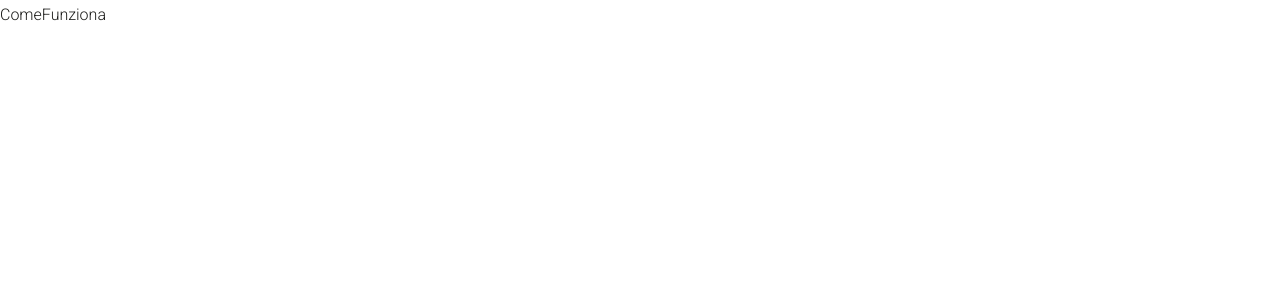
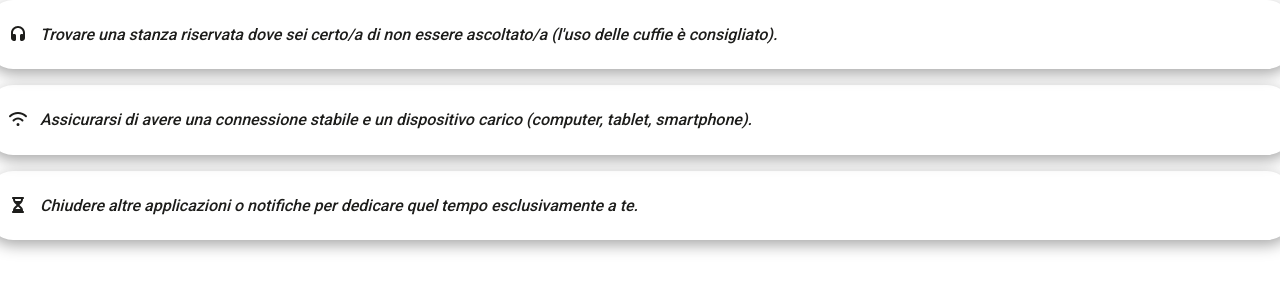
Before and after one commit to giannibussoletti/christiancecconi.it-migration, a React (Vite) app: page /seduta-online/come-funziona in a window 1280 px wide. Shown: the top 300 px of the page. Built offline with nearby package versions, Linux system fonts and the light colour scheme.

Commit message:
adds info card black version

```diff
--- a/src/assets/components/InfoCard.tsx
+++ b/src/assets/components/InfoCard.tsx
@@ -4,13 +4,16 @@ import type { InfoCardTypes } from "../types"
 
 const InfoCard = (infoCardProps: InfoCardTypes) => {
   return (
-    <Row className="icon-e-serv">
+    <Row className="icon-e-serv mb-3">
       <Col xs="auto" className="p-0">
-        <FontAwesomeIcon icon={infoCardProps.icon} className="tit_serv" />
+        <FontAwesomeIcon
+          icon={infoCardProps.icon}
+          className={infoCardProps.isBlack ? "prep-tera" : "tit-serv"}
+        />
       </Col>
       <Col>
-        <h4 className="tit_serv">{infoCardProps.title}</h4>
-        <p className="mb-0">{infoCardProps.text}</p>
+        {infoCardProps.title && <h4 className="tit-serv">{infoCardProps.title}</h4>}
+        <p className={infoCardProps.isBlack ? "prep-tera mb-0" : "mb-0"}>{infoCardProps.text}</p>
       </Col>
     </Row>
   )
--- a/src/assets/css/style.scss
+++ b/src/assets/css/style.scss
@@ -32,14 +32,14 @@ h3 {
   margin-bottom: 10px;
 }
 
-//INFO CARD
+//INFO CARD PINK
 .icon-e-serv {
   border-radius: 25px;
   padding: 20px;
   box-shadow: rgba(0, 0, 0, 0.35) 0px 5px 15px;
 }
 
-.tit_serv {
+.tit-serv {
   font-size: 1.2em;
   font-weight: 600;
   line-height: 18pt;
@@ -47,6 +47,12 @@ h3 {
   text-transform: uppercase;
   font-stretch: condensed;
   color: #de007e;
+}
+
+// INFO CARD BLACK
+.prep-tera {
+  font-style: italic;
+  font-weight: 500;
 }
 
 //BUTTON
--- a/src/assets/pages/la_seduta_online/ComeFunziona.tsx
+++ b/src/assets/pages/la_seduta_online/ComeFunziona.tsx
@@ -1,5 +1,14 @@
+import InfoCard from "../../components/InfoCard"
+import { ICSedute } from "../../texts/textSeduteOnline"
+
 const ComeFunziona = () => {
-  return <div>ComeFunziona</div>
+  return (
+    <>
+      {ICSedute.map((info) => {
+        return <InfoCard {...info} />
+      })}
+    </>
+  )
 }
 
 export default ComeFunziona
--- a/src/assets/texts/textHome.tsx
+++ b/src/assets/texts/textHome.tsx
@@ -14,6 +14,7 @@ export const ICStress: InfoCardTypes = {
   icon: faHeart,
   title: "Gestione dello Stress e Autostima:",
   text: `Se senti di non essere mai "abbastanza" o se l'ansia quotidiana ti toglie energie, lavoriamo per rafforzare la tua autoefficacia e imparare a gestire le pressioni esterne.`,
+  isBlack: false,
 }
 
 export const ButPrimaSeduta: ButtonTypes = {
--- /dev/null
+++ b/src/assets/texts/textSeduteOnline.tsx
@@ -0,0 +1,20 @@
+import { faHeadphones, faHourglassHalf, faWifi } from "@fortawesome/free-solid-svg-icons"
+import type { InfoCardTypes } from "../types"
+
+const Cuffie: InfoCardTypes = {
+  icon: faHeadphones,
+  text: `Trovare una stanza riservata dove sei certo/a di non essere ascoltato/a (l'uso delle cuffie è consigliato).`,
+  isBlack: true,
+}
+const Wifi: InfoCardTypes = {
+  icon: faWifi,
+  text: `Assicurarsi di avere una connessione stabile e un dispositivo carico (computer, tablet, smartphone).`,
+  isBlack: true,
+}
+const Tempo: InfoCardTypes = {
+  icon: faHourglassHalf,
+  text: `Chiudere altre applicazioni o notifiche per dedicare quel tempo esclusivamente a te.`,
+  isBlack: true,
+}
+
+export const ICSedute: InfoCardTypes[] = [Cuffie, Wifi, Tempo]
--- a/src/assets/types/index.ts
+++ b/src/assets/types/index.ts
@@ -8,8 +8,9 @@ export type TitleSubtitleTypes = {
 
 export type InfoCardTypes = {
   icon: IconDefinition
-  title: string
+  title?: string
   text: React.ReactNode
+  isBlack: boolean
 }
 
 export type ButtonTypes = {
```
